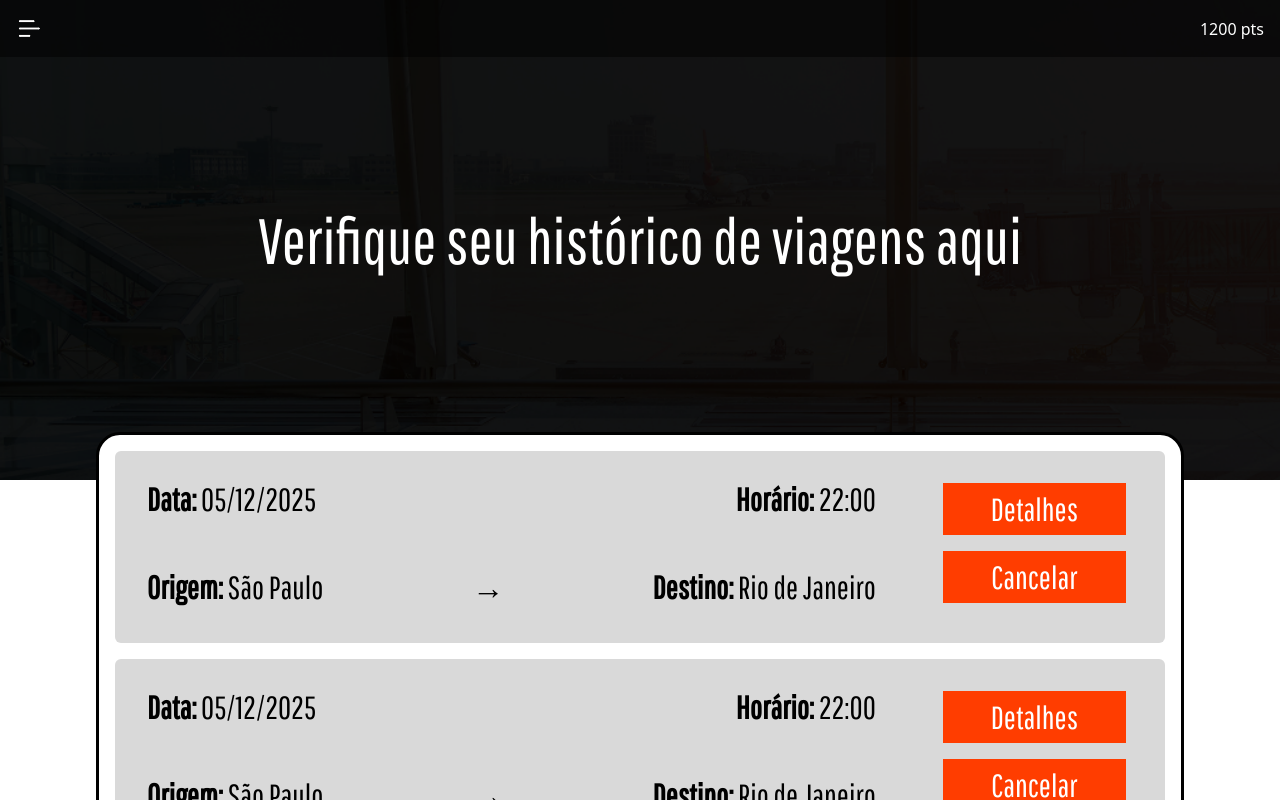
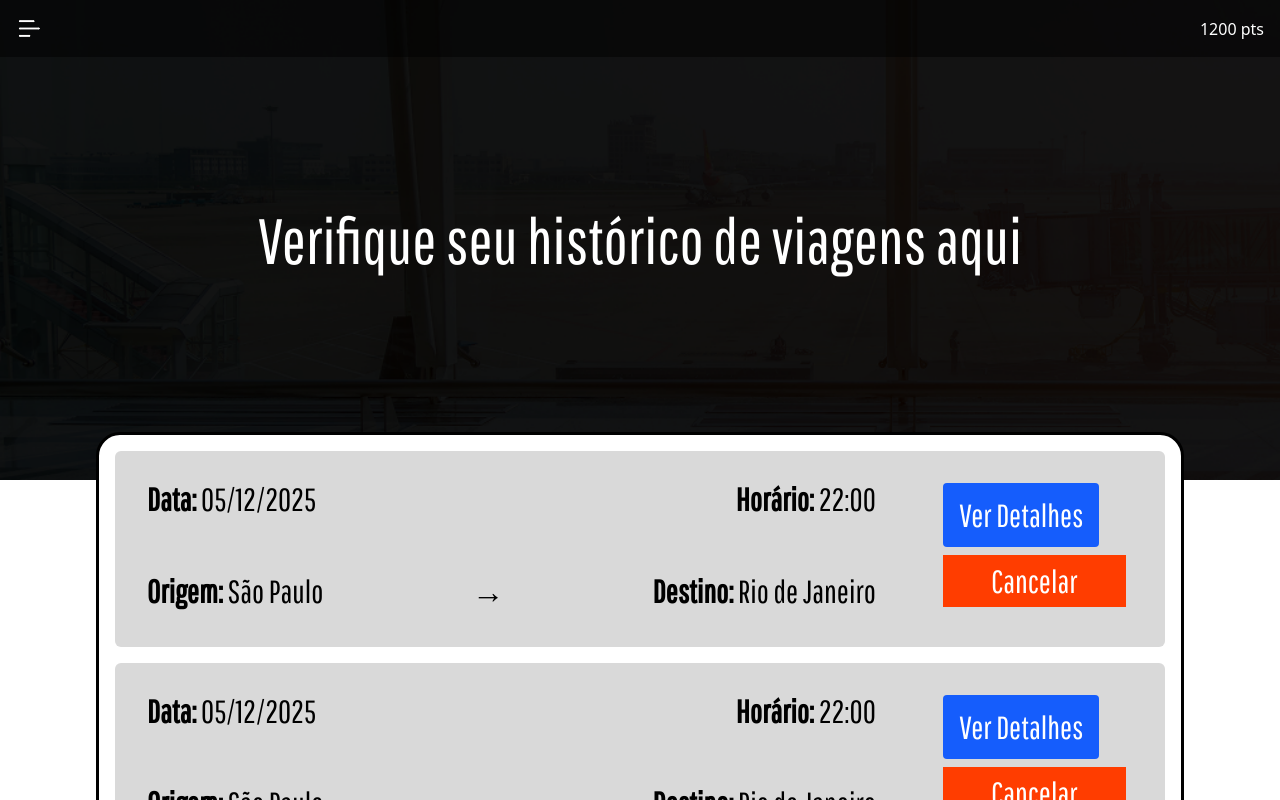
Before and after one commit to rodrigovalest/TADS-DAC-empresa-aerea, a Next.js app in the folder frontend/: page /cliente-landing-page in a window 1280 px wide. Shown: the top 800 px of the page. Built offline with nearby package versions, Linux system fonts and the light colour scheme.

Commit message:
refactor: Altera rota do botão para levar a pagina de informações

```diff
--- a/frontend/src/components/TravelCardRecord.tsx
+++ b/frontend/src/components/TravelCardRecord.tsx
@@ -1,5 +1,9 @@
+'use client';
 import React from 'react';
 import '../app/globals.css';
+import Link from "next/link";
+
+
 
 const TravelCardRecord: React.FC = () => {
   return (
@@ -35,7 +39,11 @@ const TravelCardRecord: React.FC = () => {
             </div>
             <div className="flex flex-1/5 justify-center">
                 <div className="flex flex-col">
-                    <button className="my-2 hover:bg-[rgba(255,61,0,0.54)] bg-[#FF3D00] text-white py-0.5 px-12 rounded-[15] hover:cursor-pointer">Detalhes</button>
+                <Link href="/info-reservation">
+                <button className="mt-2 px-4 py-2 bg-blue-600 text-white rounded hover:bg-blue-700 transition">
+                    Ver Detalhes
+                </button>
+                </Link>
                     <button className="my-2 hover:bg-[rgba(255,61,0,0.54)] bg-[#FF3D00] text-white py-0.5 px-12 rounded-[15] hover:cursor-pointer">Cancelar</button>
                 </div>
             </div>
```
